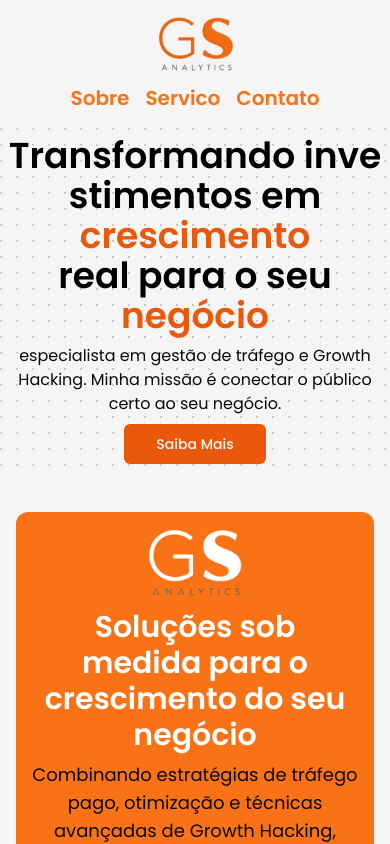
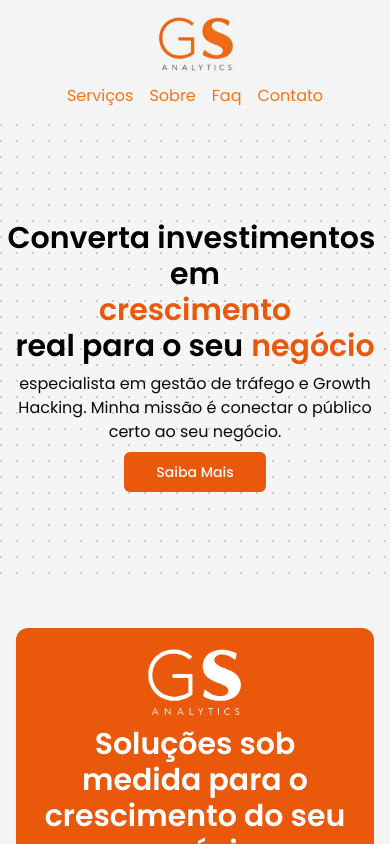
Before and after one commit to danielRaoli/gsanalytics, a React (Vite) app: page / in a window 390 px wide. Built offline with nearby package versions, Linux system fonts and the light colour scheme.

Commit message:
feat: ajust links

```diff
--- a/src/App.tsx
+++ b/src/App.tsx
@@ -1,5 +1,4 @@
 import icon from "../public/gsicon.png";
-
 import logopreta from "../public/logo-gs-branco.png";
 import logo from "../public/logo-gs-branco-e-preto.png";
 import beneficioimage from "../public/beneficios.jpg";
@@ -34,7 +33,7 @@ import {
   FormMessage,
 } from "./components/ui/form";
 import { FaInstagram, FaPhoneVolume, FaWhatsapp } from "react-icons/fa";
-import { FaMapLocationDot } from "react-icons/fa6";
+
 import { GoPaperAirplane } from "react-icons/go";
 import Hero from "./components/hero";
 
@@ -167,36 +166,44 @@ function App() {
           <img src={icon} alt="gs analytics icon" className="h-14" />
           <ul className="flex gap-4">
             <li>
-              <a href="#" className="text-orange-500 font-semibold text-xl">
+              <a href="#servicos" className="text-orange-500  md:text-xl">
+                Serviços
+              </a>
+            </li>
+            <li>
+              <a href="#sobre" className="text-orange-500  md:text-xl">
                 Sobre
               </a>
             </li>
             <li>
-              <a href="#" className="text-orange-500 font-semibold text-xl">
-                Servico
+              <a href="#faq" className="text-orange-500  md:text-xl">
+                Faq
               </a>
             </li>
             <li>
-              <a href="#" className="text-orange-500 font-semibold text-xl">
+              <a href="#contato" className="text-orange-500  md:text-xl">
                 Contato
               </a>
             </li>
           </ul>
         </header>
         <Hero />
-        <section className="bg-neutral-100 h-auto p-4 w-full md:px-20  py-10">
-          <div className="w-full rounded-xl bg-orange-500 p-4 flex flex-col h-full justify-center md:p-10 ">
+        <section
+          id="servicos"
+          className="bg-neutral-100 h-auto p-4 w-full md:px-20  py-10"
+        >
+          <div className="w-full rounded-xl bg-orange-600 p-4 flex flex-col h-full justify-center md:p-10 ">
             <div className="flex flex-col md:flex-row w-full items-center md:gap-10">
               <div className="h-full flex flex-col gap-2 md:gap-4 md:w-[50%]">
                 <img
-                  src={logo}
+                  src={logopreta}
                   alt="logo Gs analytics"
                   className="h-auto w-24 md:w-40 mx-auto"
                 />
                 <h2 className="text-white text-3xl md:text-4xl font-semibold text-center ">
                   Soluções sob medida para o crescimento do seu negócio
                 </h2>
-                <p className="text-center text-lg">
+                <p className="text-center text-black text-lg">
                   Combinando estratégias de tráfego pago, otimização e técnicas
                   avançadas de Growth Hacking, ofereço soluções personalizadas
                   para cada etapa do seu funil de vendas.
@@ -206,9 +213,8 @@ function App() {
                 {servicos.map((servico) => (
                   <Card className="w-auto p-4 py-10">
                     <CardContent className="p-0 flex flex-col justify-center items-center space-y-3">
-                      <div className="bg-orange-300 w-20 h-20 rounded-full flex items-center justify-center">
-                        <servico.icon size={40} />
-                      </div>
+                      <servico.icon className="text-orange-600" size={40} />
+
                       <span className="text-center text-orange-600 font-semibold">
                         {servico.service}
                       </span>
@@ -224,7 +230,10 @@ function App() {
             </p>
           </div>
         </section>
-        <section className="px-4 py-8 md:flex md:px-20 gap-10 md:items-center">
+        <section
+          id="sobre"
+          className="px-4 py-8 md:flex md:px-20 gap-10 md:items-center"
+        >
           <div className="md:w-[50%]">
             <h2 className="text-3xl font-semibold text-center">
               O que você ganha ao trabalhar com a<br />
@@ -261,7 +270,7 @@ function App() {
             ))}
           </div>
         </section>
-        <section className="bg-orange-600 p-4 w-full md:flex md:p-20">
+        <section id="faq" className="bg-orange-600 p-4 w-full md:flex md:p-20">
           <div className="w-full bg-neutral-100 rounded-2xl p-4 md:flex md:justify-center md:items-center gap-10 md:p-14">
             <div className="w-full md:w-[50%] flex  flex-col">
               {faq.map((pergunta) => (
@@ -291,7 +300,10 @@ function App() {
             </div>
           </div>
         </section>
-        <section className="bg-orange-600 px-4 py-10 md:flex md:p-20 items-center gap-10">
+        <section
+          id="contato"
+          className="bg-orange-600 px-4 py-10 md:flex md:p-20 items-center gap-10"
+        >
           <div className="w-full md:w-[50%]">
             <h2 className="text-white text-3xl md:text-5xl mb-4  font-semibold text-center">
               Quer resultados reais? Vamos conversar!
@@ -361,13 +373,7 @@ function App() {
             <img src={logopreta} alt="" className="w-32" />
             <div className="flex gap-1 items-center">
               <FaPhoneVolume className="text-white" />
-              <span className="text-white">(74) 99917-3640</span>
-            </div>
-            <div className="flex gap-1 items-center">
-              <FaMapLocationDot className="text-white" />
-              <span className="text-white">
-                Av. Primeiro de Janeiro, 527, Irecê - BA
-              </span>
+              <span className="text-white">(74) 9917-3640</span>
             </div>
           </div>
 
@@ -376,7 +382,8 @@ function App() {
             <div className="flex justify-center gap-3">
               <a
                 className="hover:text-[#d8ad5e]"
-                href="https://www.instagram.com/contabilidadelucasrodrigues/"
+                href="https://www.instagram.com/gsanalytics_brasil/"
+                target="_blank"
               >
                 <FaInstagram
                   className="hover:text-[#d8ad5e] transition duration-300 text-white"
@@ -385,7 +392,8 @@ function App() {
               </a>
               <a
                 className="hover:text-[#d8ad5e] transition duration-300 text-white"
-                href="https://api.whatsapp.com/message/YNMNAYD2LS54N1?autoload=1&app_absent=0"
+                href="https://api.whatsapp.com/send?phone=557499173640&text=Ol%C3%A1"
+                target="_blank"
               >
                 <FaWhatsapp size={40} />
               </a>
@@ -394,13 +402,13 @@ function App() {
           <div className="flex flex-col gap-3 items-center justify-center  flex-1">
             <span className="text-white text-center font-semibold">MENU</span>
             <a
-              href="#about"
+              href="#sobre"
               className="text-white hover:text-[#d8ad5e] transition duration-300 text-center"
             >
               sobre
             </a>
             <a
-              href="#service"
+              href="#servicos"
               className="text-white hover:text-[#d8ad5e] transition duration-300 text-center"
             >
               serviços
--- a/src/components/hero.tsx
+++ b/src/components/hero.tsx
@@ -5,7 +5,7 @@ import { Button } from "./ui/button";
 
 export default function Hero() {
   return (
-    <section className="flex flex-col w-full h-auto p-2 md:first-letter md:py-32 gap-10 relative  md:px-24">
+    <section className="flex flex-col w-full h-auto  md:first-letter py-24 md:py-32 gap-10 relative  md:px-24">
       <DotPattern
         className={cn(
           "[mask-image:radial-gradient(1000px_circle_at_center,white,transparent)]"
@@ -17,15 +17,15 @@ export default function Hero() {
             animation="blurInUp"
             as="h1"
             by="character"
-            className="text-4xl font-semibold text-center text-black md:text-5xl"
+            className="text-3xl font-semibold text-center text-black md:text-5xl"
           >
-            Transformando investimentos em
+            Converta investimentos em
           </TextAnimate>
           <TextAnimate
             animation="blurInUp"
             as="span"
             by="character"
-            className="text-4xl font-semibold text-center text-orange-600 md:text-5xl"
+            className="text-3xl font-semibold text-center text-orange-600 md:text-5xl"
           >
             crescimento
           </TextAnimate>
@@ -33,7 +33,7 @@ export default function Hero() {
             animation="blurInUp"
             as="span"
             by="character"
-            className="text-4xl font-semibold text-center text-black md:text-5xl"
+            className="text-3xl font-semibold text-center text-black md:text-5xl"
           >
             real para o seu
           </TextAnimate>
@@ -41,7 +41,7 @@ export default function Hero() {
             animation="blurInUp"
             as="span"
             by="character"
-            className="text-4xl font-semibold text-center text-orange-600 md:text-5xl"
+            className="text-3xl font-semibold text-center text-orange-600 md:text-5xl"
           >
             negócio
           </TextAnimate>
```
Also changed, not shown: public/gssemfundo.png (added).
